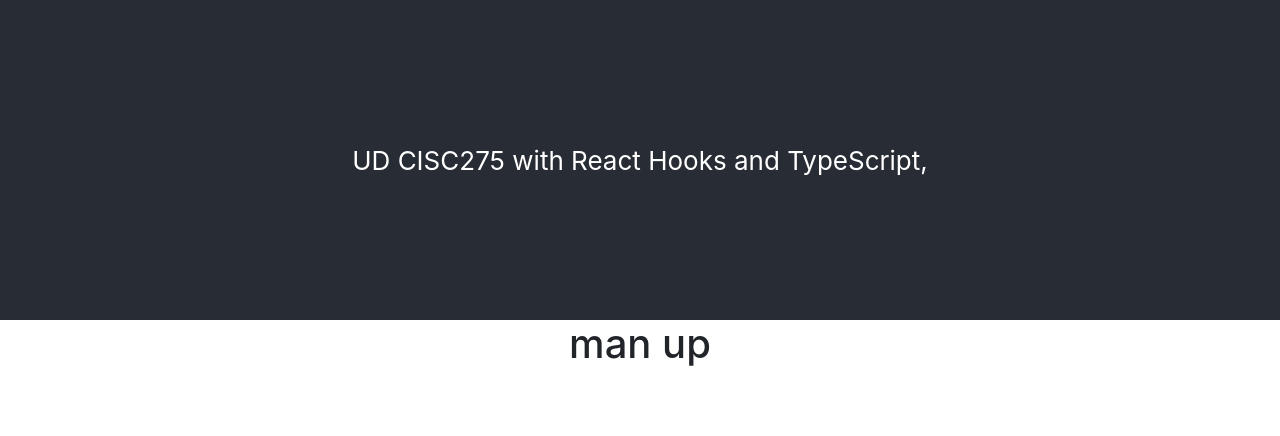
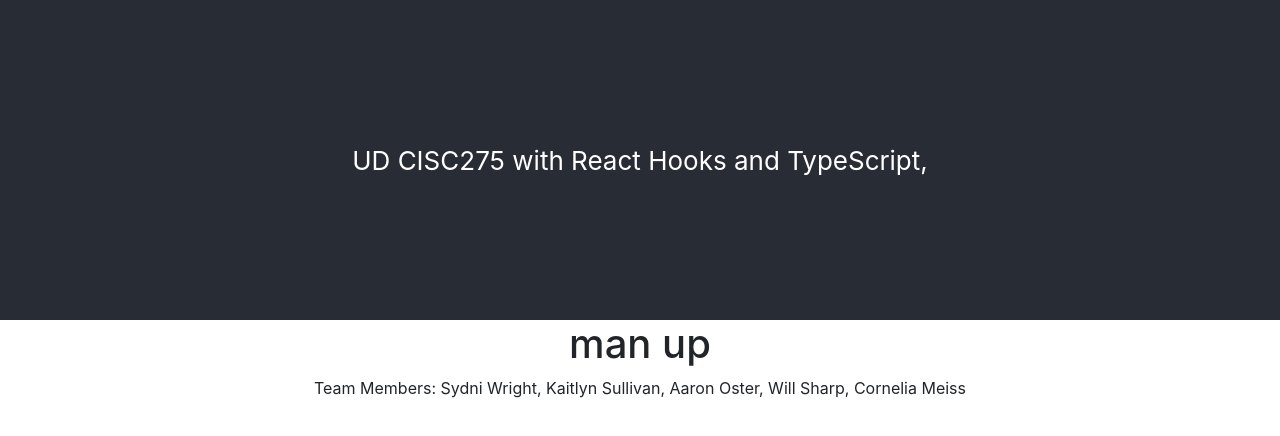
Before and after one commit to cmeiss/team18, a React (Create React App) app: page / in a window 1280 px wide. Shown: the top 436 px of the page. Built offline with nearby package versions, Linux system fonts and the light colour scheme.

Commit message:
Added team member names

```diff
--- a/src/App.tsx
+++ b/src/App.tsx
@@ -8,6 +8,10 @@ function App(): JSX.Element {
                 UD CISC275 with React Hooks and TypeScript,
             </header>
             <h1>man up</h1>
+            <div>
+                Team Members: Sydni Wright, Kaitlyn Sullivan, Aaron Oster, Will
+                Sharp, Cornelia Meiss
+            </div>
         </div>
     );
 }
```
